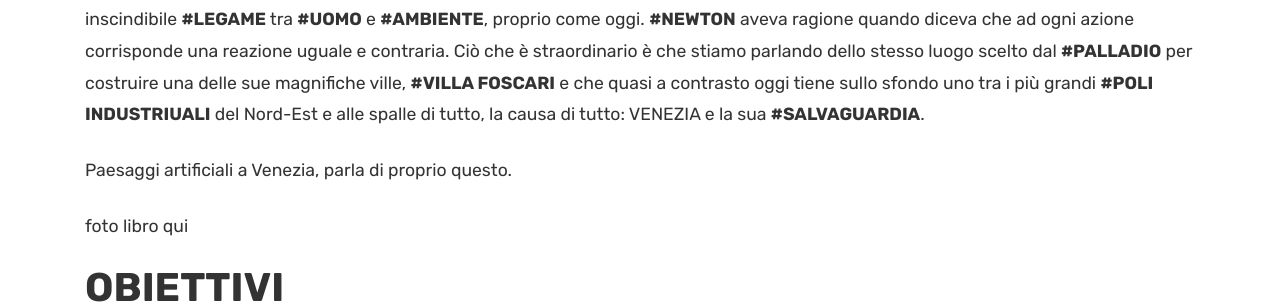
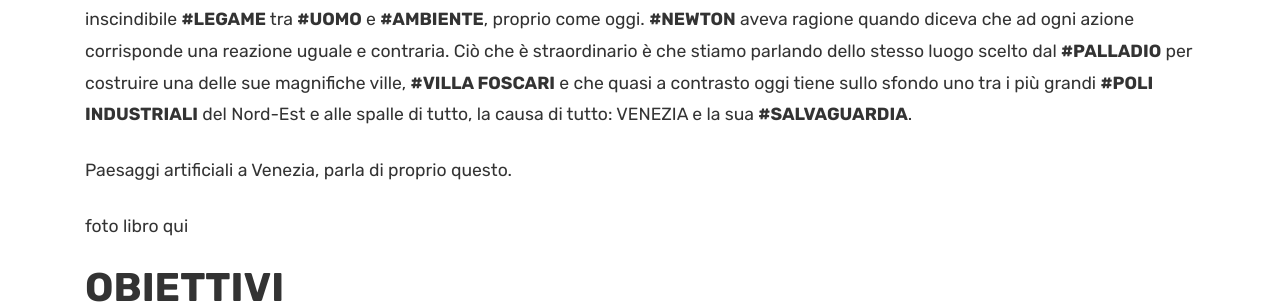
Before and after one commit to valrem93/SantIlarioeilBrenta_test, a Jekyll site: the page built from docs/heritage.html, in a window 1280 px wide and 900 px high, scrolled down 935 px. Shown: the part 187-491 px from the top of the window. Built offline with Jekyll 4.4.1, drawn with Linux system fonts in a browser that asks for light colours.

Commit message:
Update heritage.html

```diff
--- a/docs/heritage.html
+++ b/docs/heritage.html
@@ -6,10 +6,10 @@
 
 <h1>MOTIVAZIONI</h1>
 <div style=’text-align:justify’>
-<p>Come <b>#TEAM</b> di ricerca (qui link team) siamo giunti a lavorare sul sito di Sant'Ilario sul territorio di Mira molti anni fa perché le fonti parlavano di un monastero proprio nell’entroterra,
+<p align=justify>Come <b>#TEAM</b> di ricerca (qui link team) siamo giunti a lavorare sul sito di Sant'Ilario sul territorio di Mira molti anni fa perché le fonti parlavano di un monastero proprio nell’entroterra,
 un vero distaccamento diretto del centro di potere che gravitava intorno al bacino di San Marco, ancora quando <b>#VENEZIA</b> non era la nostra Venezia… un luogo fondamentale
 per la ricerca archeologica, storica e delle <b>#ORIGINI</b> di una grande città. </p>
-</div>
+
 
  <p>foto qui </p>
 
@@ -39,7 +39,7 @@
  <p>I nostri recenti studi dimostrano che qualunque periodo si prenda in considerazione, la storia di quest'area è connotata da un inscindibile <b>#LEGAME</b> tra <b>#UOMO</b>
 e <b>#AMBIENTE</b>, proprio come oggi. <b>#NEWTON</b> aveva ragione quando diceva che ad ogni azione corrisponde una reazione uguale e contraria.
  Ciò che è straordinario è che stiamo parlando dello stesso luogo scelto dal <b>#PALLADIO</b> per costruire una delle sue magnifiche ville,
- <b>#VILLA FOSCARI</b> e che quasi a contrasto oggi tiene sullo sfondo uno tra i più grandi <b>#POLI INDUSTRIUALI</b> del Nord-Est e alle spalle di tutto, la causa di tutto:
+ <b>#VILLA FOSCARI</b> e che quasi a contrasto oggi tiene sullo sfondo uno tra i più grandi <b>#POLI INDUSTRIALI</b> del Nord-Est e alle spalle di tutto, la causa di tutto:
  VENEZIA e la sua <b>#SALVAGUARDIA</b>. </p>
   <p> Paesaggi artificiali a Venezia, parla di proprio questo.</p>
 </div>
```
